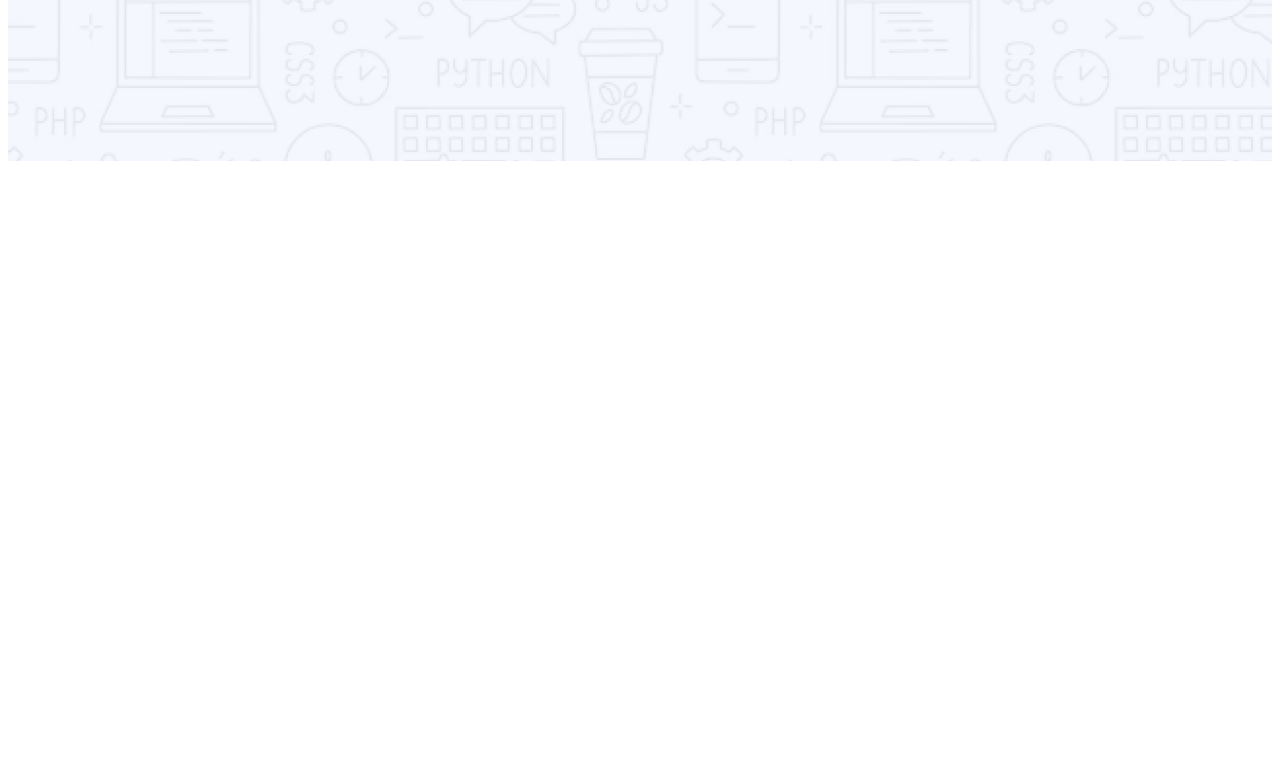
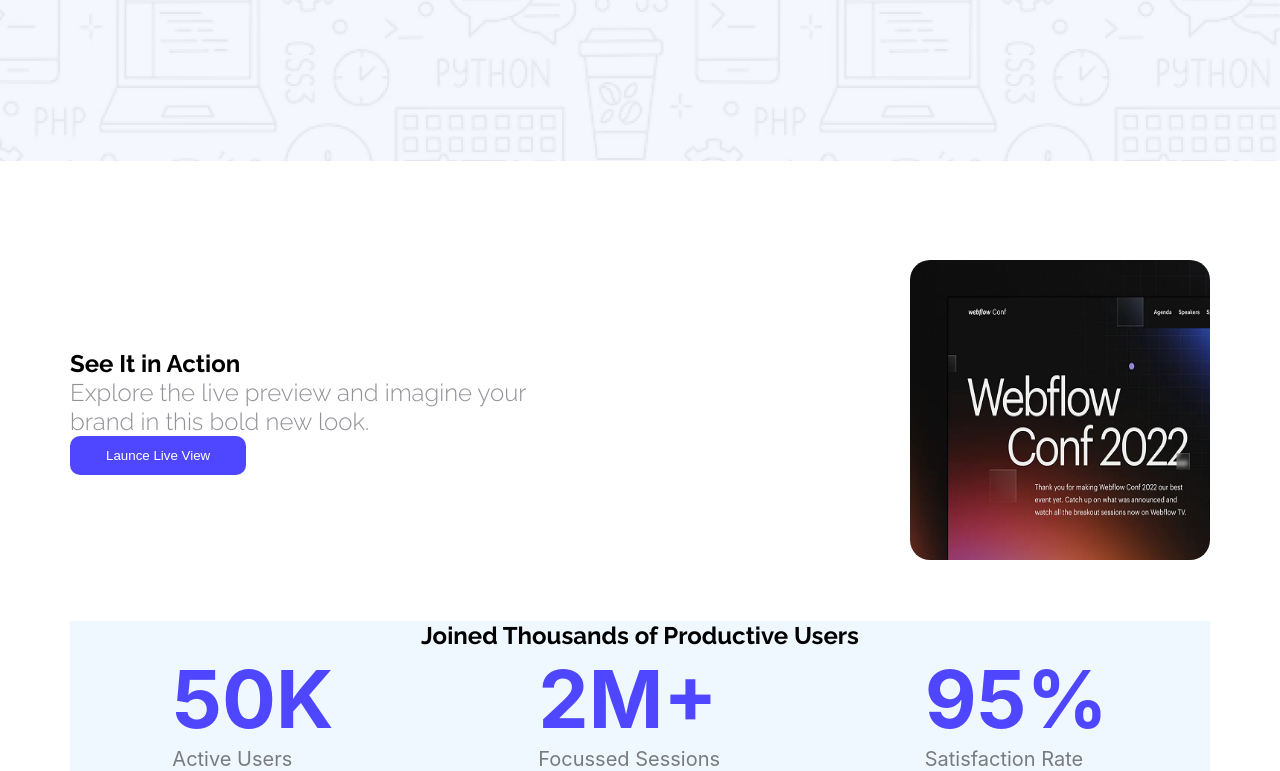
Before and after one commit to Boishakhi11/B12A01-landing-launchpad, a plain HTML site: page index.html in a window 1280 px wide. Shown: the part 564-1335 px from the top of the page. Before the commit the page ends 800 px from the top, so only its background shows below. Drawn offline with Linux system fonts and the light colour scheme.

Commit message:
add about and user section

```diff
--- a/index.css
+++ b/index.css
@@ -1,6 +1,19 @@
+* {
+  margin: 0;
+  padding: 0;
+  box-sizing: border-box;
+}
+
 
 .raleway-normal {
   font-family: "Raleway", sans-serif;
+  font-optical-sizing: auto;
+  font-style: normal;
+}
+
+
+.inter-normal {
+  font-family: "Inter", sans-serif;
   font-optical-sizing: auto;
   font-style: normal;
 }
@@ -14,9 +27,13 @@
    border: none;
 }
 
-banner-title {
+section-title {
+    font-weight: bold;
+    font-size: 42px;
+    color: rgba(37, 36, 50, 1);
+}
 
-}
+
 
 /*header starts here*/
 .header {
@@ -50,10 +67,60 @@ banner-title {
 
 .section-title {
     font-weight: bold;
-    font-size: 65px;
+    font-size: 40px;
     margin: 0 auto;
     max-width: 800px;
     text-align: center;
     padding: 40px 150px;
+}
 
+/*main section starts here*/
+/* about section */
+main {
+    max-width: 1140px;
+    margin: 0 auto;
 }
+
+.about {
+    text-align: left;
+    display: flex;
+    justify-content: space-between;
+    align-items: center;
+}
+
+.about-subtitle {
+    font-size: 24px;
+    color: rgba(37, 36, 50, 0.5);
+    font-weight: 300;
+}
+
+.about-img {
+    height: 300px;
+    width: 300px;
+    border-radius: 20px;
+}
+
+/*users section starts here */
+.users {
+    background-color: aliceblue;
+}
+
+.users-title {
+    text-align: center;
+}
+
+.users-data {
+    display: flex;
+    justify-content: space-around;
+}
+
+.data-count {
+    color: rgba(78, 71, 255, 1);
+    font-weight: bold;
+    font-size: 80px;
+}
+
+.data-description {
+    font-size: 20px;
+    color: rgba(0, 0, 0, 0.5);
+}
--- a/index.html
+++ b/index.html
@@ -11,23 +11,58 @@
     <link rel="stylesheet" href="index.css">
 </head>
 <body class="raleway-normal">
+    <!--header section starts here-->
     <header class="header">
        <nav class="navbar">
-        <a class="logo" href="">LOGO</a>
+        <a class="logo inter-normal" href="">LOGO</a>
         <button class="btn-primary">Sign Up</button>
        </nav>
        <div class="banner">
-        <h1 class="section-title banner-title">Cool Dark UI Template for <br> Webflow Agencies!</h1>
+        <h1 class="section-title">Cool Dark UI Template for <br> Webflow Agencies!</h1>
         <button class="btn-primary">Stay Focused</button>
        </div>
+    </header>
+    <br><br><br><br>
+    <!--header section ends here-->
+    <!--main section starts here-->
+    <main>
+        <section class="about">
+            <div>
+                <h2>See It in Action</h2>
+                <h3 class="about-subtitle">Explore the live preview and imagine your<br> brand in this bold new look.</h3>
+                <button class="btn-primary">Launce Live View</button>
+            </div>
+            <div>
+                <img class="about-img"  src="Assets/wc-mini.png" alt="">
+            </div>
+        </section>
+        <br>
+        <br>
+        <br>
+        <section class="users">
+            <h2 class="users-title">Joined Thousands of Productive Users</h2>
+            <div class="users-data inter-normal">
+            <div class="data">
+                <h4 class="data-count">50K</h4>
+                <p class="data-description">Active Users</p>
+            </div>
+            <div class="data">
+                <h4 class="data-count">2M+</h4>
+                <p class="data-description">Focussed Sessions</p>
+            </div>
+            <div class="data">
+                <h4 class="data-count">95%</h4>
+                <p class="data-description">Satisfaction Rate</p>
+            </div>
+            </div>
 
-
-    </header>
-    <main>
-
+        </section>
     </main>
+    <!--main section ends here-->
+    <!--footer section starts here-->
     <footer>
 
     </footer>
+    <!--footer section ends here-->
 </body>
 </html>
```
